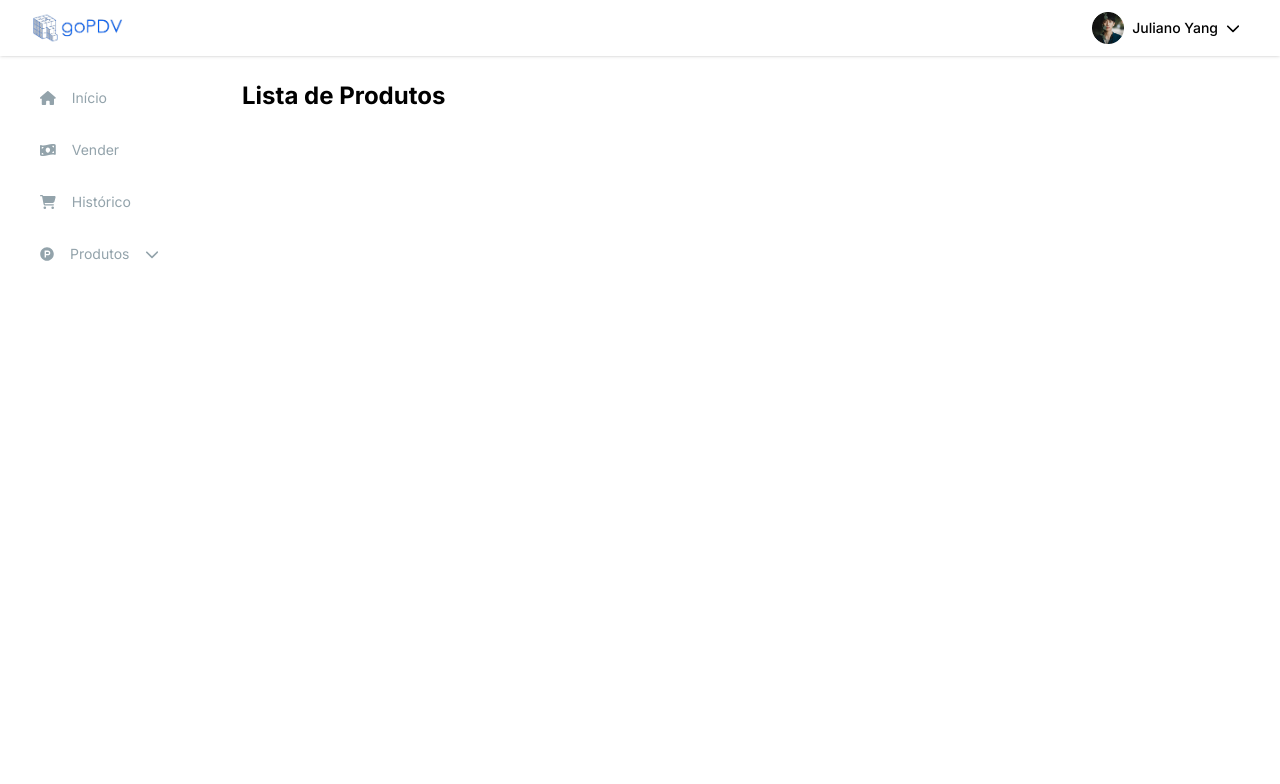
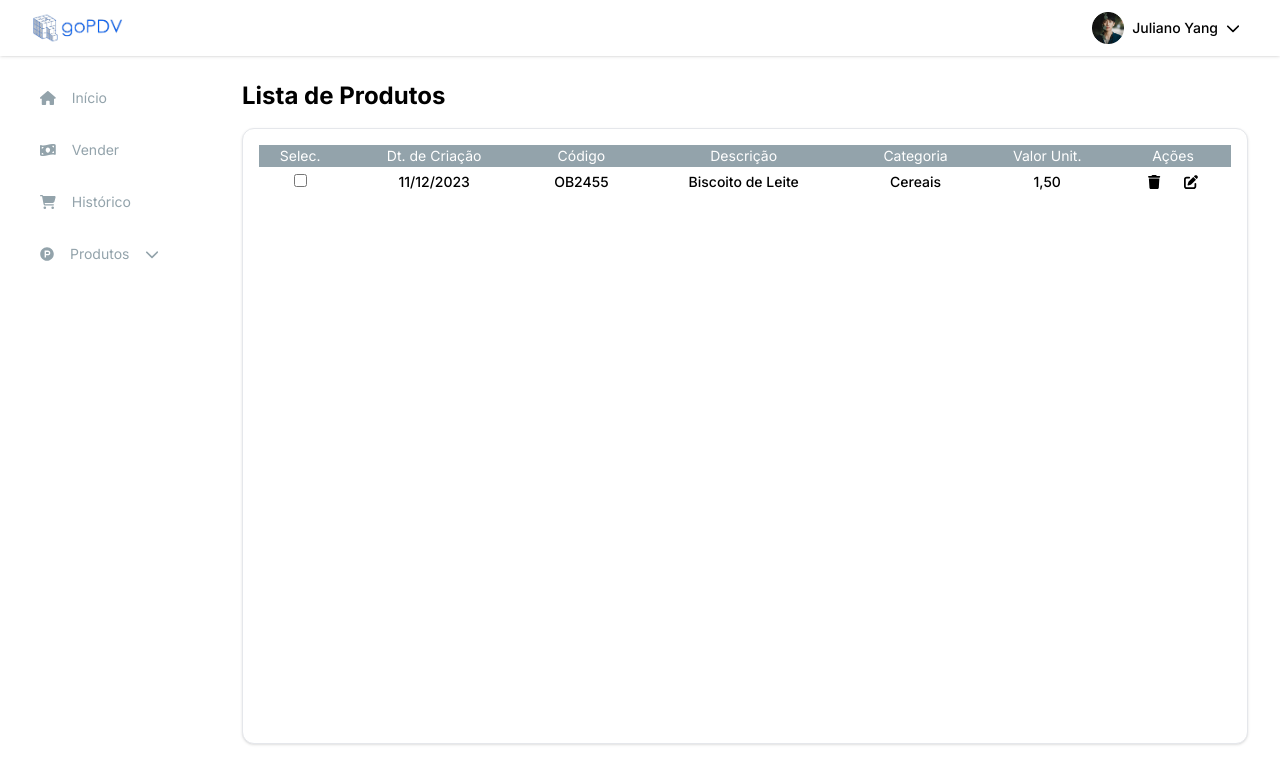
Before and after one commit to AlissonSilva07/frontend-sistema-pdv, an Angular app: page /produtos/listar in a window 1280 px wide. Shown: the top 784 px of the page. Built offline with nearby package versions, Linux system fonts and the light colour scheme.

Commit message:
Criação de modal paa exclusão

```diff
--- a/src/app/app.module.ts
+++ b/src/app/app.module.ts
@@ -23,6 +23,7 @@ import { NavProdutosComponent } from './shared/nav-produtos/nav-produtos.compone
 import { ListarProdutosComponent } from './pages/tela-produtos/listar-produtos/listar-produtos.component';
 import { CadastrarProdutosComponent } from './pages/tela-produtos/cadastrar-produtos/cadastrar-produtos.component';
 import { BrowserAnimationsModule } from '@angular/platform-browser/animations';
+import { PopupExcluirComponent } from './shared/popup-excluir/popup-excluir.component';
 
 @NgModule({
   declarations: [
@@ -43,7 +44,8 @@ import { BrowserAnimationsModule } from '@angular/platform-browser/animations';
     NavbarComponent,
     NavProdutosComponent,
     ListarProdutosComponent,
-    CadastrarProdutosComponent
+    CadastrarProdutosComponent,
+    PopupExcluirComponent
   ],
   imports: [
     BrowserModule,
--- a/src/app/pages/tela-produtos/listar-produtos/listar-produtos.component.html
+++ b/src/app/pages/tela-produtos/listar-produtos/listar-produtos.component.html
@@ -1,3 +1,36 @@
 <main class="w-screen h-screen pt-20 pb-14 pl-[242px] p-8 bg-cinza-100 flex flex-col gap-4 z-10">
     <p class="text-2xl text-cinza-600 font-bold">Lista de Produtos</p>
+    <div class="w-full h-full flex flex-col items-center p-4 gap-4 bg-white rounded-xl shadow-padrao border">
+        <table class="table-auto text-center w-full">
+            <tr class="text-sm text-white bg-cinza-400">
+                <td>Selec.</td>
+                <td>Dt. de Criação</td>
+                <td>Código</td>
+                <td>Descrição</td>
+                <td>Categoria</td>
+                <td>Valor Unit.</td>
+                <td>Ações</td>
+            </tr>
+            <tr class="text-sm text-cinza-600 font-medium">
+                <td>
+                    <input type="checkbox" name="" id="">
+                </td>
+                <td>11/12/2023</td>
+                <td>OB2455</td>
+                <td>Biscoito de Leite</td>
+                <td>Cereais</td>
+                <td>1,50</td>
+                <td class="flex items-center gap-4 justify-center">
+                    <button class="p-1" (click)="abrirDialogo()">
+                        <fa-icon [icon]="faTrash" class="hover:text-vinho"></fa-icon>
+                    </button>
+                    <button class="p-1">
+                        <fa-icon [icon]="faEdit" class="hover:text-verde"></fa-icon>
+                    </button>
+                </td>
+            </tr>
+        </table>
+    </div>
 </main>
+
+<app-popup-excluir [popUp]=openPopUp></app-popup-excluir>
--- a/src/app/pages/tela-produtos/listar-produtos/listar-produtos.component.ts
+++ b/src/app/pages/tela-produtos/listar-produtos/listar-produtos.component.ts
@@ -1,4 +1,6 @@
 import { Component } from '@angular/core';
+
+import { faTrash, faEdit } from '@fortawesome/free-solid-svg-icons';
 
 @Component({
   selector: 'app-listar-produtos',
@@ -6,5 +8,12 @@ import { Component } from '@angular/core';
   styleUrls: []
 })
 export class ListarProdutosComponent {
+  faTrash = faTrash;
+  faEdit = faEdit;
 
+  openPopUp: boolean = false;
+
+  abrirDialogo() {
+    this.openPopUp = true;
+  }
 }
--- a/src/app/shared/lista-de-produtos/lista-de-produtos.component.html
+++ b/src/app/shared/lista-de-produtos/lista-de-produtos.component.html
@@ -1,7 +1,7 @@
 <div class="h-full flex flex-col items-center py-4 px-8 gap-4 bg-white rounded-xl shadow-padrao border">
     <p class="text-sm text-cinza-400">Lista de Produtos</p>
     <table class="table-auto text-center w-full">
-        <tr class="text-sm text-white bg-cinza-600">
+        <tr class="text-sm text-white bg-cinza-400">
             <td>Item</td>
             <td>Código</td>
             <td>Descrição</td>
@@ -9,7 +9,7 @@
             <td>Valor Unit.</td>
             <td>Total</td>
             </tr>
-        <tr class="text-sm text-cinza-600 font-medium">
+        <tr class="p-1 text-sm text-cinza-600 font-medium">
             <td>1</td>
             <td>OB2455</td>
             <td>Biscoito de Leite</td>
--- /dev/null
+++ b/src/app/shared/popup-excluir/popup-excluir.component.html
@@ -0,0 +1,13 @@
+<div class="fixed top-0 right-0 left-0 bottom-0 bg-esmaecido flex flex-col" *ngIf="popUp">
+	<div class="my-auto mx-auto p-8 bg-white rounded-lg w-1/3 flex flex-col items-center gap-4 relative">
+		<p class="text-xl font-medium">Deseja excluir esse produto?</p>
+        <p class="text-cinza-400 text-sm">Essa ação não poderá ser desfeita.</p>
+        <div class="flex items-center gap-4">
+            <app-main-button textoExibir="Sim" color="bg-azul"></app-main-button>
+            <app-main-button textoExibir="Não" color="bg-vinho"></app-main-button>
+        </div>
+		<button (click)="popUp = false" class="w-8 h-8 bg-gray-100 hover:bg-gray-300 transition-all ease-in-out delay-75 flex flex-col items-center justify-center rounded-full absolute top-2 right-2">
+            <fa-icon [icon]="faClose"></fa-icon>
+        </button>
+	</div>
+</div>
--- /dev/null
+++ b/src/app/shared/popup-excluir/popup-excluir.component.ts
@@ -0,0 +1,13 @@
+import { Component, Input } from '@angular/core';
+import { faClose } from '@fortawesome/free-solid-svg-icons';
+
+@Component({
+  selector: 'app-popup-excluir',
+  templateUrl: './popup-excluir.component.html',
+  styleUrls: []
+})
+export class PopupExcluirComponent {
+  faClose = faClose;
+
+  @Input() popUp: boolean = false;
+}
--- a/tailwind.config.js
+++ b/tailwind.config.js
@@ -19,7 +19,8 @@ module.exports = {
         "cinza-600": "#000000",
         "azul": "#0561FC",
         "azul-escuro": "#03317e",
-        "branco": "#ffffff"
+        "branco": "#ffffff",
+        "esmaecido": "rgba(0, 0, 0, 0.7)"
       }
     },
   },
```
Also changed, not shown: 1 other file (tests, documents, lock files or other folders).
